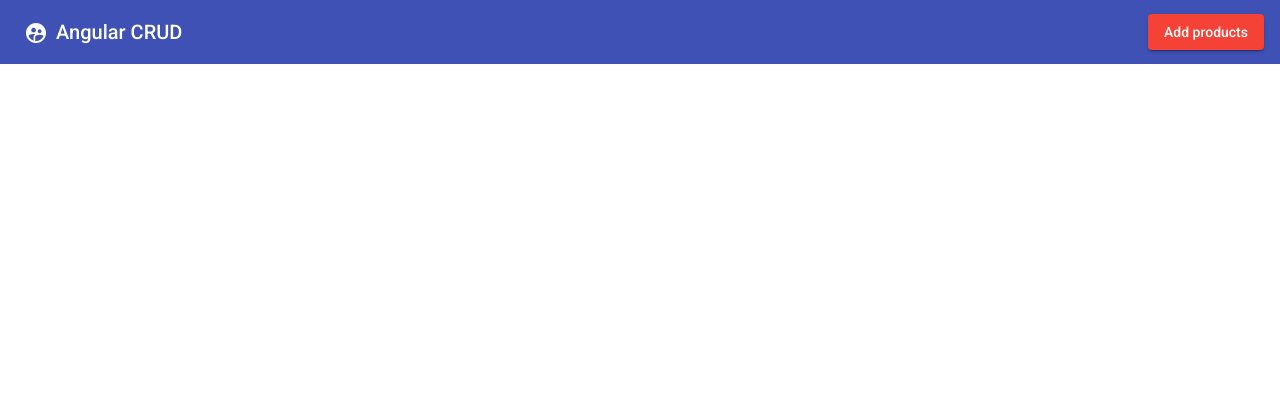
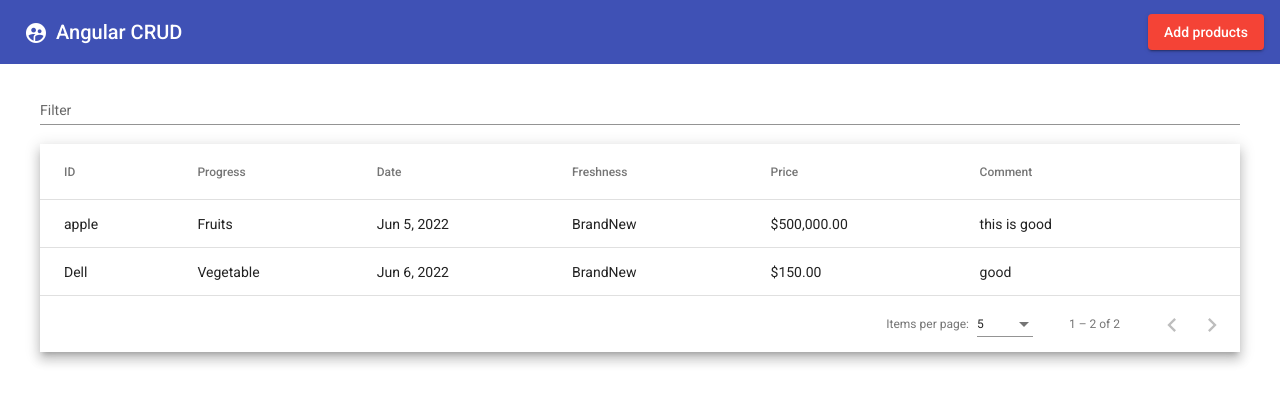
Before and after one commit to BhashithaArambepola/Employee-Management-System, an Angular app: page / in a window 1280 px wide. Shown: the top 404 px of the page. Built offline with nearby package versions, Linux system fonts and the light colour scheme; data requests are answered from the project's data file.

Commit message:
create table using Angular material and implement pagination,sorting and searching

```diff
--- a/src/app/app.component.html
+++ b/src/app/app.component.html
@@ -9,3 +9,61 @@
 
 
 </mat-toolbar>
+
+<div class="container">
+  <div style="margin-top:10px;">
+    <mat-form-field appearance="standard">
+      <mat-label>Filter</mat-label>
+      <input matInput (keyup)="applyFilter($event)" placeholder="Ex. Mia" #input>
+    </mat-form-field>
+
+    <div class="mat-elevation-z8">
+      <table mat-table [dataSource]="dataSource" matSort>
+
+        <!-- ID Column -->
+        <ng-container matColumnDef="productName">
+          <th mat-header-cell *matHeaderCellDef mat-sort-header> ID </th>
+          <td mat-cell *matCellDef="let row"> {{row.productName}} </td>
+        </ng-container>
+
+        <!-- Progress Column -->
+        <ng-container matColumnDef="category">
+          <th mat-header-cell *matHeaderCellDef mat-sort-header> Progress </th>
+          <td mat-cell *matCellDef="let row"> {{row.category}} </td>
+        </ng-container>
+
+        <!-- Name Column -->
+        <ng-container matColumnDef="date">
+          <th mat-header-cell *matHeaderCellDef mat-sort-header> Date </th>
+          <td mat-cell *matCellDef="let row"> {{row.date |date}} </td>
+        </ng-container>
+
+
+
+        <!-- Fruit Column -->
+        <ng-container matColumnDef="freshness">
+          <th mat-header-cell *matHeaderCellDef mat-sort-header> Freshness</th>
+          <td mat-cell *matCellDef="let row"> {{row.freshness}} </td>
+        </ng-container>
+        <ng-container matColumnDef="price">
+          <th mat-header-cell *matHeaderCellDef mat-sort-header> Price </th>
+          <td mat-cell *matCellDef="let row"> {{row.price|currency}} </td>
+        </ng-container>
+        <ng-container matColumnDef="comment">
+          <th mat-header-cell *matHeaderCellDef mat-sort-header> Comment </th>
+          <td mat-cell *matCellDef="let row"> {{row.comment}} </td>
+        </ng-container>
+
+        <tr mat-header-row *matHeaderRowDef="displayedColumns"></tr>
+        <tr mat-row *matRowDef="let row; columns: displayedColumns;"></tr>
+
+        <!-- Row shown when there is no matching data. -->
+        <tr class="mat-row" *matNoDataRow>
+          <td class="mat-cell" colspan="4">No data matching the filter "{{input.value}}"</td>
+        </tr>
+      </table>
+
+      <mat-paginator [pageSizeOptions]="[5, 10, 25, 100]" aria-label="Select page of users"></mat-paginator>
+    </div></div>
+
+</div>
--- a/src/app/app.component.scss
+++ b/src/app/app.component.scss
@@ -1,3 +1,20 @@
 .example-spacer {
     flex: 1 1 auto;
   }
+  table {
+    width: 100%;
+  }
+
+  .mat-form-field {
+    font-size: 14px;
+    width: 100%;
+  }
+
+  // td, th {
+  //   width: 25%;
+  // }
+
+  .container{
+    max-width: 1200px;
+    margin: 0 auto;
+  }
--- a/src/app/app.component.ts
+++ b/src/app/app.component.ts
@@ -1,6 +1,12 @@
-import { Component } from '@angular/core';
+import { Component, OnInit,ViewChild,AfterViewInit } from '@angular/core';
 import {MatDialog, MAT_DIALOG_DATA} from '@angular/material/dialog';
 import { DialogComponent } from './dialog/dialog.component';
+import { ApiService } from './services/api.service';
+
+// import {AfterViewInit} from '@angular/core';
+import {MatPaginator} from '@angular/material/paginator';
+import {MatSort} from '@angular/material/sort';
+import {MatTableDataSource} from '@angular/material/table';
 
 
 @Component({
@@ -8,14 +14,44 @@
   templateUrl: './app.component.html',
   styleUrls: ['./app.component.scss']
 })
-export class AppComponent {
+export class AppComponent implements OnInit {
   title = 'AngularCRUD';
-constructor(private dialog:MatDialog){
+  displayedColumns: string[] = ['productName', 'category','date', 'freshness','price', 'comment'];
+  dataSource!: MatTableDataSource<any>;
+
+  @ViewChild(MatPaginator) paginator!: MatPaginator;
+  @ViewChild(MatSort) sort!: MatSort;
+constructor(private dialog:MatDialog , private api : ApiService){
 
 }
+  ngOnInit(): void {
+    this.getAllproduct();
+
+  }
 openDialog() {
   this.dialog.open(DialogComponent, {
    width : '30%'
   });
 }
+getAllproduct(){
+this.api.getproduct().subscribe({
+  next: (res)=>{
+
+    this.dataSource=new MatTableDataSource(res);
+    this.dataSource.paginator=this.paginator;
+    this.dataSource.sort=this.sort;
+  },
+  error:(err)=>{
+    alert("Error while feteching the records")
+  }
+})
 }
+applyFilter(event: Event) {
+  const filterValue = (event.target as HTMLInputElement).value;
+  this.dataSource.filter = filterValue.trim().toLowerCase();
+
+  if (this.dataSource.paginator) {
+    this.dataSource.paginator.firstPage();
+  }
+}
+}
```
Also changed, not shown: src/app/app.module.ts (+7 -1 lines).
